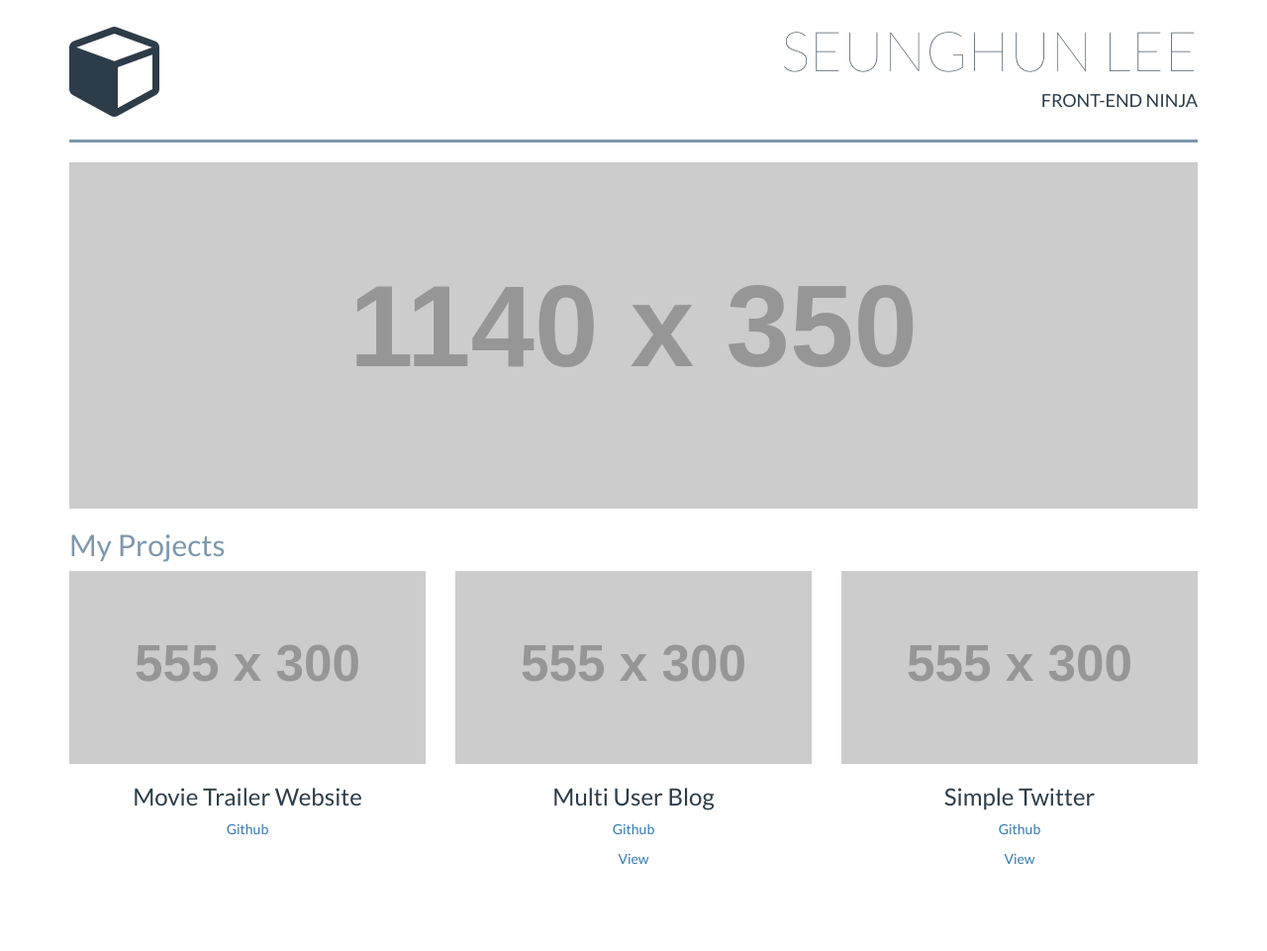
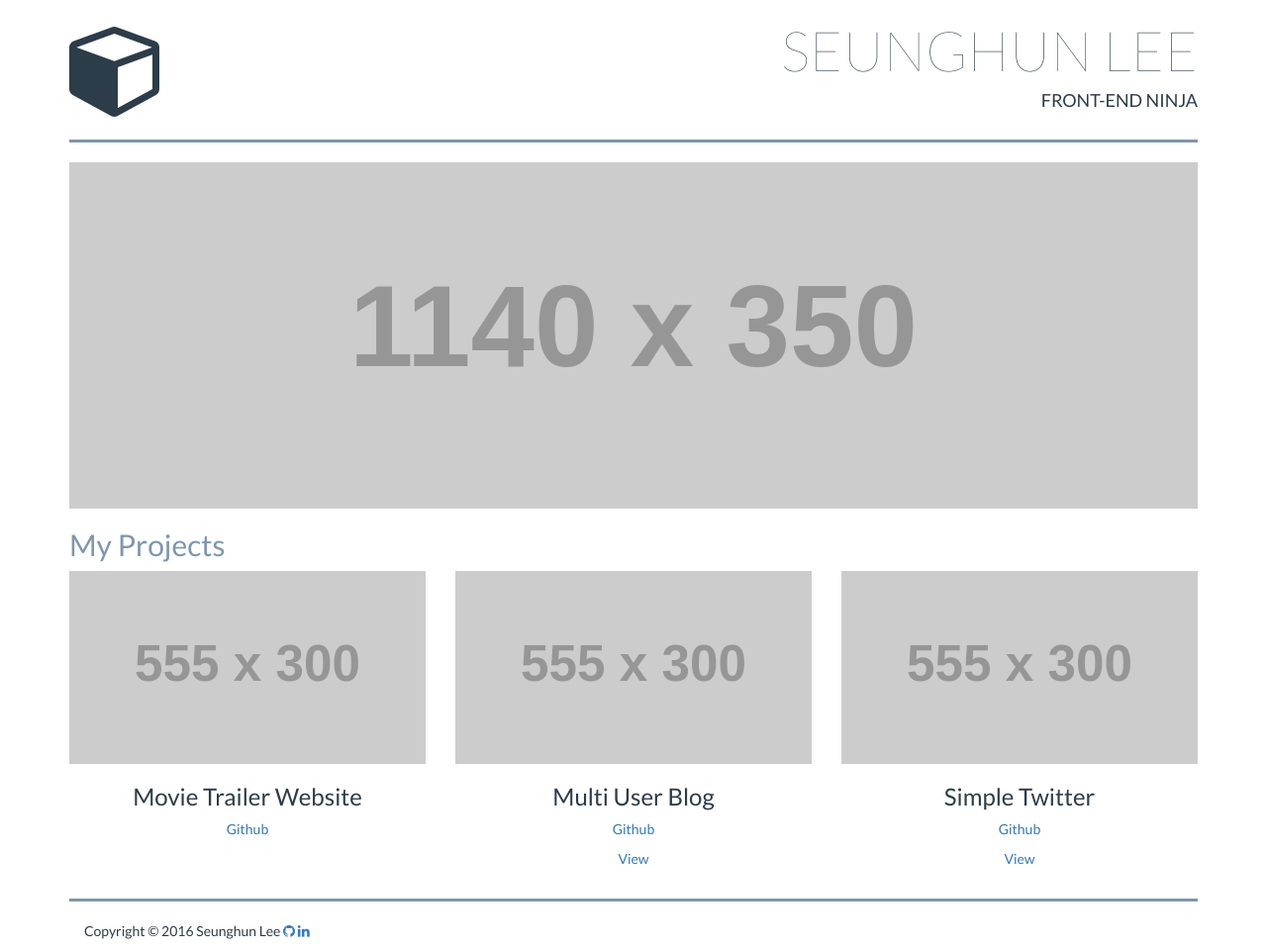
Before and after one commit to earlbread/portfolio, a plain HTML site: page index.html in a window 1280 px wide. Shown: the whole page at 99% size. Before the commit the page ends 888 px from the top, so only its background shows below. Drawn offline with Linux system fonts and the light colour scheme; placeholder pictures from the web are drawn by us.

Commit message:
Refactor index.html for readibilty

```diff
--- a/index.html
+++ b/index.html
@@ -1,22 +1,41 @@
 <!DOCTYPE html>
 <html lang="en">
+
   <head>
+
     <meta charset="utf-8">
     <meta http-equiv="X-UA-Compatible" content="IE=edge">
     <meta name="viewport" content="width=device-with, initial-scale=1">
+
     <title>Udacity Portfolio Site</title>
+
+    <!-- Font -->
     <link href="https://fonts.googleapis.com/css?family=Lato:100,400"
-          rel="stylesheet">
+    rel="stylesheet">
+
+    <!-- Bootstrap Core CSS -->
     <link href="css/bootstrap.min.css" rel="stylesheet">
+
+    <!-- Font awesome -->
+    <link rel="stylesheet" href="font-awesome/css/font-awesome.min.css">
+
+    <!-- Custom css -->
     <link href="css/style.css" rel="stylesheet">
-    <link rel="stylesheet" href="font-awesome/css/font-awesome.min.css">
-    <script src="js/jquery-3.1.1.min.js"></script>
-    <script src="js/bootstrap.min.js"></script>
+
+    <!-- HTML5 Shim and Respond.js IE8 support of HTML5 elements and media queries -->
+    <!-- WARNING: Respond.js doesn't work if you view the page via file:// -->
+    <!--[if lt IE 9]>
+    <script src="https://oss.maxcdn.com/libs/html5shiv/3.7.0/html5shiv.js"></script>
+    <script src="https://oss.maxcdn.com/libs/respond.js/1.4.2/respond.min.js"></script>
+    <![endif]-->
+
   </head>
+
   <body>
+
     <div class="container">
 
-      <div class="row">
+      <header class="row">
         <div class="col-md-6 col-sm-4 col-xs-4 title-logo">
           <i class="fa fa-cube fa-5" aria-hidden="true"></i>
         </div>
@@ -24,7 +43,7 @@
           <h1 class="text-thin title-super">Seunghun Lee</h1>
           <h4>Front-end Ninja</h4>
         </div>
-      </div>
+      </header>
 
       <div class="row">
         <div class="col-md-12">
@@ -86,6 +105,33 @@
           </p>
         </div>
       </div>
+
+      <div class="row">
+        <div class="col-md-12">
+          <hr>
+        </div>
+      </div>
+
+      <footer>
+        <div class="container">
+          <div class="row">
+            <div class="col-lg-12">
+              <p>
+                Copyright © 2016 Seunghun Lee
+                <a href="https://github.com/earlbread/multi-user-blog">
+                  <i class="fa fa-github" aria-hidden="true"></i>
+                </a>
+                <a href="https://linkedin.com/in/waydi1">
+                  <i class="fa fa-linkedin" aria-hidden="true"></i>
+                </a>
+              </p>
+            </div>
+            <!-- /.col-lg-12 -->
+          </div>
+          <!-- /.row -->
+        </div>
+      </footer>
+
     </div>
 
     <!-- Modal -->
@@ -140,5 +186,12 @@
       </div>
     </div>
 
+    <!-- jQuery -->
+    <script src="js/jquery-3.1.1.min.js"></script>
+
+    <!-- Bootstrap Core JavaScript -->
+    <script src="js/bootstrap.min.js"></script>
+
   </body>
+
 </html>
```
